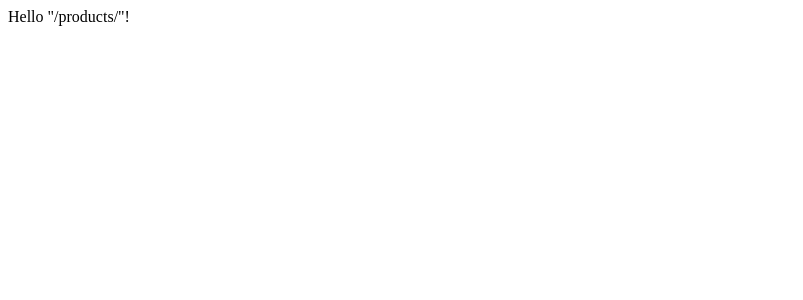
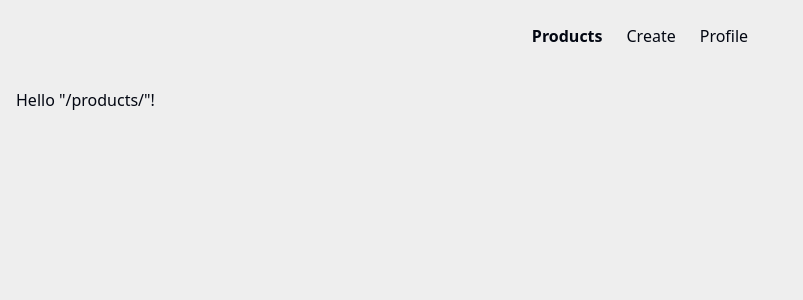
Before and after one commit to yowger/react-products, a React (Vite) app: page /products in a window 1280 px wide. Shown: the top 300 px of the page, without its empty margins (0-803 px from the left). Built offline with nearby package versions, Linux system fonts and the light colour scheme.

Commit message:
configured routes

```diff
--- a/package.json
+++ b/package.json
@@ -22,7 +22,6 @@
     "lucide-react": "^0.476.0",
     "react": "^19.0.0",
     "react-dom": "^19.0.0",
-    "react-error-boundary": "^5.0.0",
     "react-icons": "^5.5.0",
     "tailwind-merge": "^3.0.2",
     "tailwindcss": "^4.0.9",
--- a/src/main.tsx
+++ b/src/main.tsx
@@ -1,10 +1,35 @@
+import {
+    RouterProvider,
+    createBrowserHistory,
+    createRouter,
+} from "@tanstack/react-router"
+import { QueryClient, QueryClientProvider } from "@tanstack/react-query"
 import { StrictMode } from "react"
 import ReactDOM from "react-dom/client"
-import { RouterProvider, createRouter } from "@tanstack/react-router"
 
-import { routeTree } from "./routeTree.gen"
+import "@/index.css"
+import { routeTree } from "@/routeTree.gen"
 
-const router = createRouter({ routeTree })
+const queryClient = new QueryClient({
+    defaultOptions: {
+        queries: {
+            staleTime: 1000 * 60 * 5,
+            refetchOnWindowFocus: false,
+            retry: 2,
+        },
+    },
+})
+
+const router = createRouter({
+    routeTree,
+    context: {
+        queryClient,
+    },
+    history: createBrowserHistory(),
+    defaultPreload: "intent",
+    defaultPreloadStaleTime: 0,
+    scrollRestoration: true,
+})
 
 declare module "@tanstack/react-router" {
     interface Register {
@@ -17,7 +42,9 @@ if (!rootElement.innerHTML) {
     const root = ReactDOM.createRoot(rootElement)
     root.render(
         <StrictMode>
-            <RouterProvider router={router} />
+            <QueryClientProvider client={queryClient}>
+                <RouterProvider router={router} />
+            </QueryClientProvider>
         </StrictMode>
     )
 }
--- a/src/routes/__root.tsx
+++ b/src/routes/__root.tsx
@@ -1,23 +1,82 @@
-import { createRootRoute, Outlet } from "@tanstack/react-router"
 import { TanStackRouterDevtools } from "@tanstack/router-devtools"
+import {
+    createRootRouteWithContext,
+    Link,
+    Outlet,
+} from "@tanstack/react-router"
+import { ReactQueryDevtools } from "@tanstack/react-query-devtools"
+import { QueryClient } from "@tanstack/react-query"
 
-export const Route = createRootRoute({
-    component: () => (
-        <>
-            <Outlet />
-            <TanStackRouterDevtools />
-        </>
-    ),
+export const Route = createRootRouteWithContext<{
+    queryClient: QueryClient
+}>()({
+    component: Root,
+    notFoundComponent: NotFound,
 })
 
-{
-    /* <div className="p-2 flex gap-2">
-                <Link to="/" className="[&.active]:font-bold">
-                    Home
-                </Link>{" "}
-                <Link to="/about" className="[&.active]:font-bold">
-                    About
-                </Link>
+function Root() {
+    return (
+        <>
+            <Navigation />
+            <div className="p-4">
+                <div className="flex flex-col mx-auto max-w-7xl">
+                    <Outlet />
+                </div>
             </div>
-            <hr /> */
+            <ReactQueryDevtools buttonPosition="top-right" />
+            <TanStackRouterDevtools position="bottom-right" />
+        </>
+    )
 }
+
+function NotFound() {
+    return (
+        <div>
+            <p>Page not found.</p>
+            <Link to="/">Return home</Link>
+        </div>
+    )
+}
+
+function Navigation() {
+    return (
+        <div className="flex items-center justify-center">
+            <ul className="flex p-4 font-medium">
+                <li>
+                    <Link
+                        to="/products"
+                        activeProps={{
+                            className: "font-semibold",
+                        }}
+                        activeOptions={{ exact: true }}
+                        className="block py-2 px-3"
+                    >
+                        Products
+                    </Link>
+                </li>
+                <li>
+                    <Link
+                        to="/products/create"
+                        activeProps={{
+                            className: "font-semibold",
+                        }}
+                        className="block py-2 px-3"
+                    >
+                        Create
+                    </Link>
+                </li>
+                <li>
+                    <Link
+                        to="/profile"
+                        activeProps={{
+                            className: "font-semibold",
+                        }}
+                        className="block py-2 px-3"
+                    >
+                        Profile
+                    </Link>
+                </li>
+            </ul>
+        </div>
+    )
+}
```
Also changed, not shown: src/App.tsx (deleted, +0 -48 lines), src/layouts/AppLayout.tsx (deleted, +0 -15 lines), 1 other file (tests, documents, lock files or other folders).
